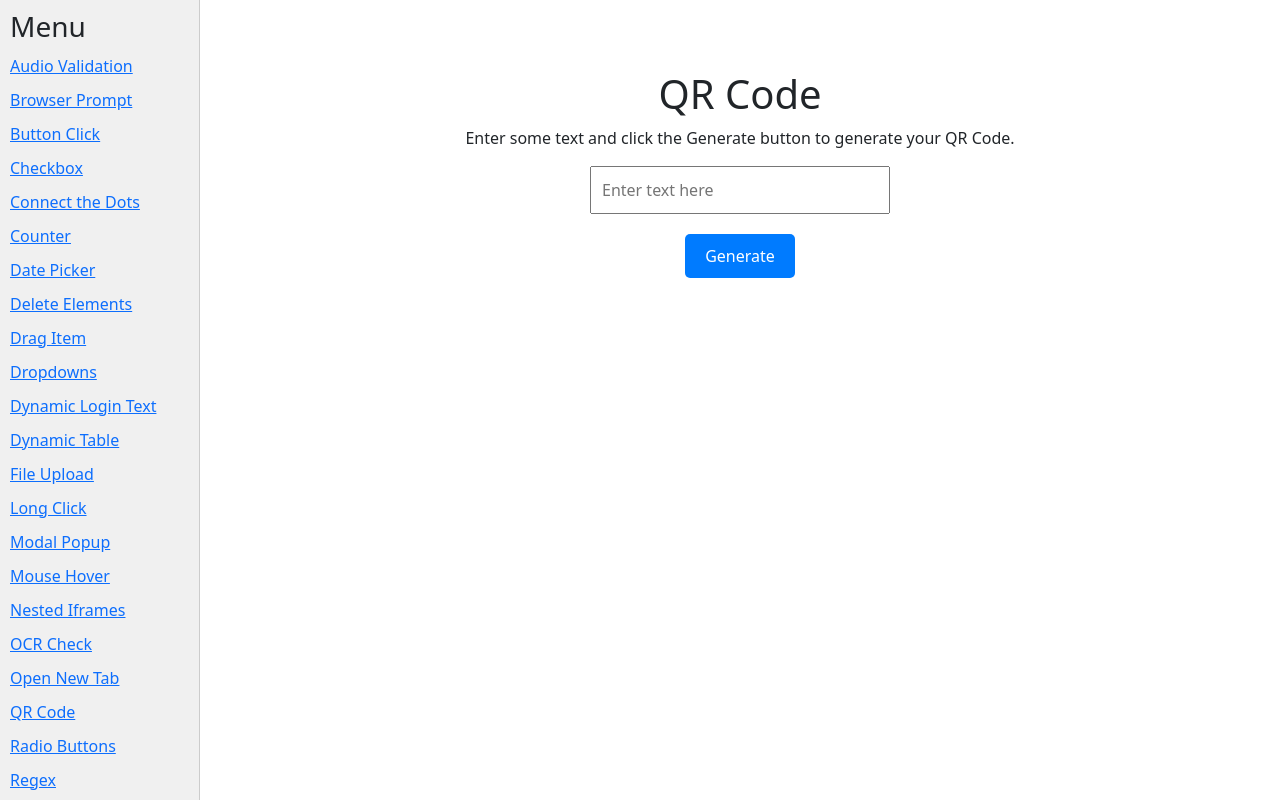
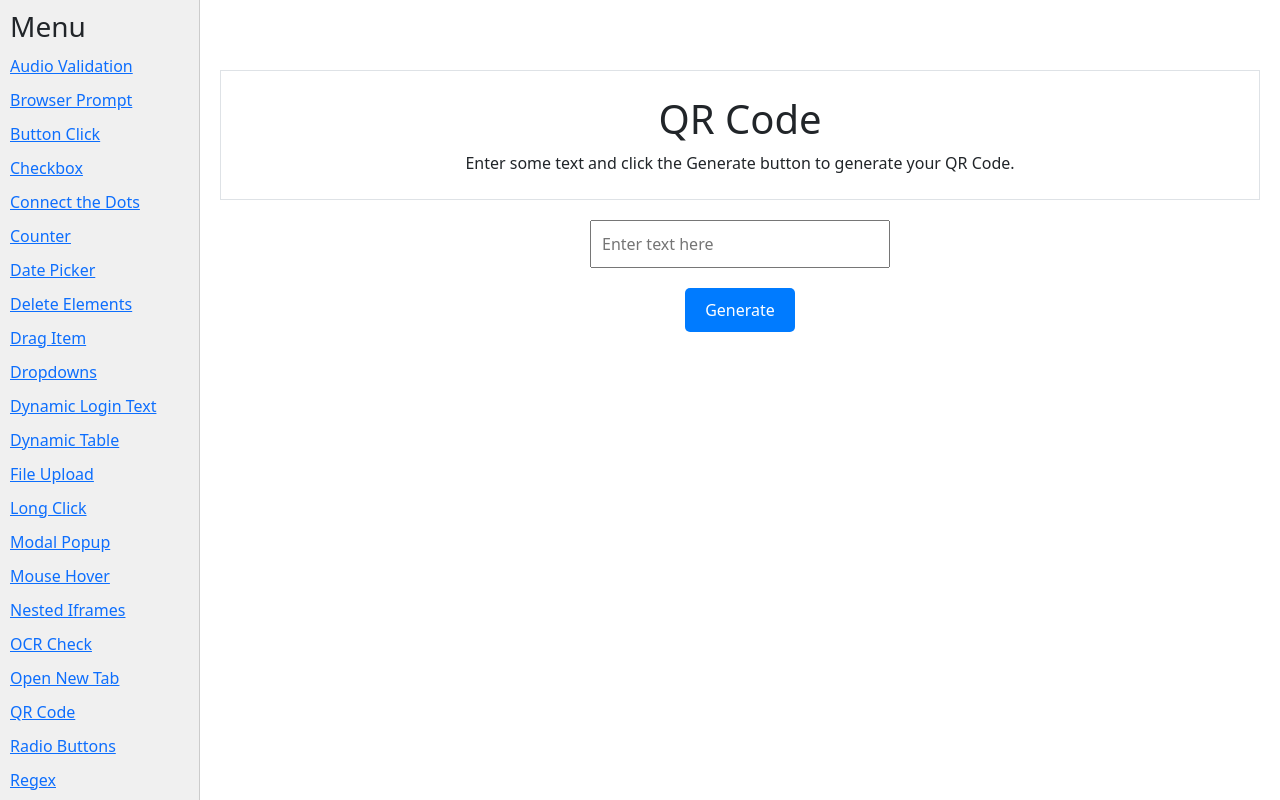
Before and after one commit to thiagonunes11/testRigorPlayground, a React (Create React App) app: page /qrCode in a window 1280 px wide. Built offline with nearby package versions, Linux system fonts and the light colour scheme.

Commit message:
enhanced visuals of qr code page

```diff
--- a/src/pages/qrCode.js
+++ b/src/pages/qrCode.js
@@ -1,4 +1,5 @@
 import React, { useState } from 'react';
+import "bootstrap/dist/css/bootstrap.min.css";
 import { QRCodeCanvas } from 'qrcode.react';
 
 const QRCodePage = () => {
@@ -12,8 +13,10 @@
 
   return (
     <div style={{ textAlign: 'center', marginTop: '50px' }}>
-      <h1>QR Code</h1>
-      <p>Enter some text and click the Generate button to generate your QR Code.</p>
+      <div className="border p-2 pt-4">
+        <h1>QR Code</h1>
+        <p>Enter some text and click the Generate button to generate your QR Code.</p>
+      </div>
       <input
         type="text"
         placeholder="Enter text here"
@@ -22,6 +25,7 @@
         style={{
           padding: '10px',
           width: '300px',
+          marginTop: '20px',
           marginBottom: '20px',
           fontSize: '16px',
         }}
```
